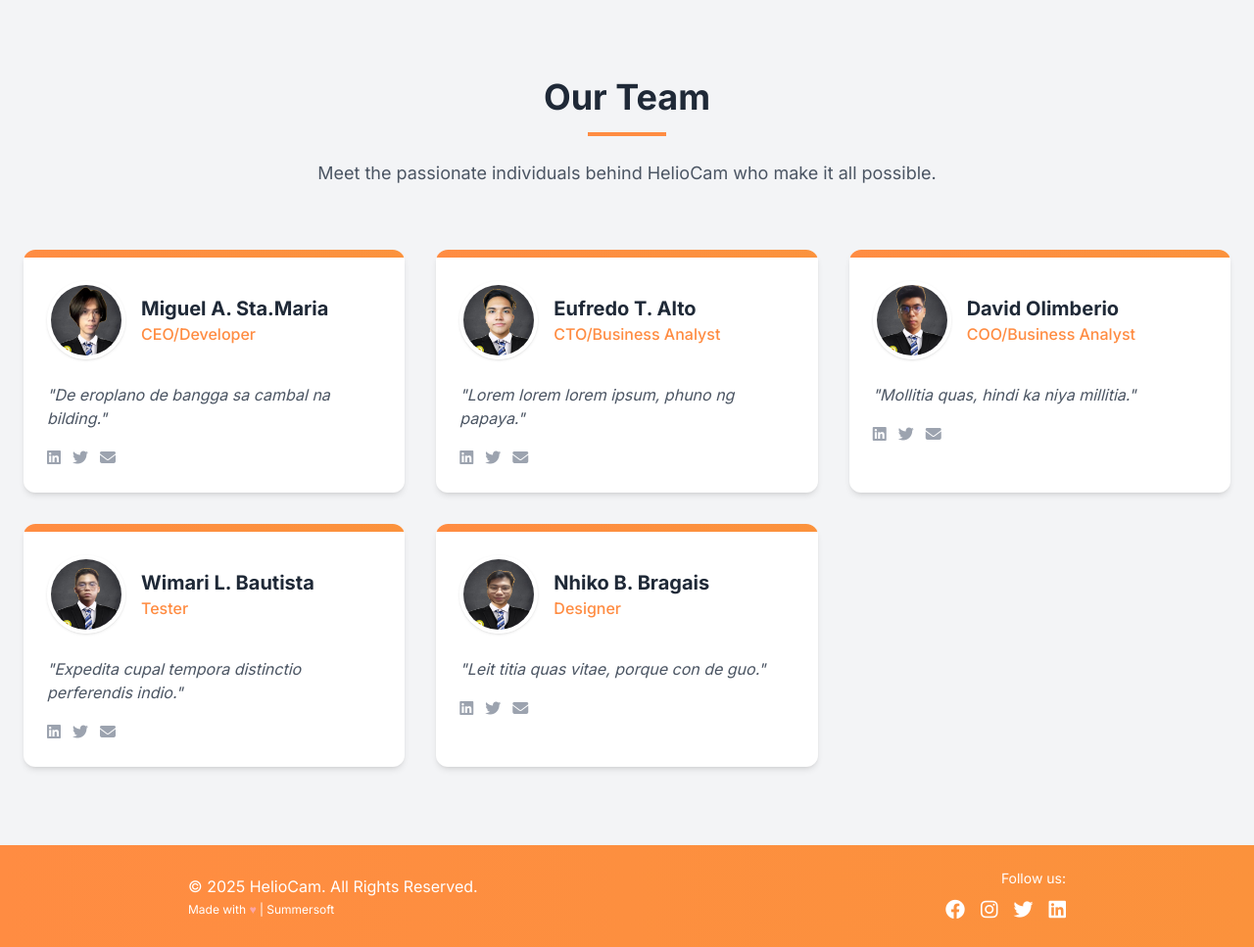
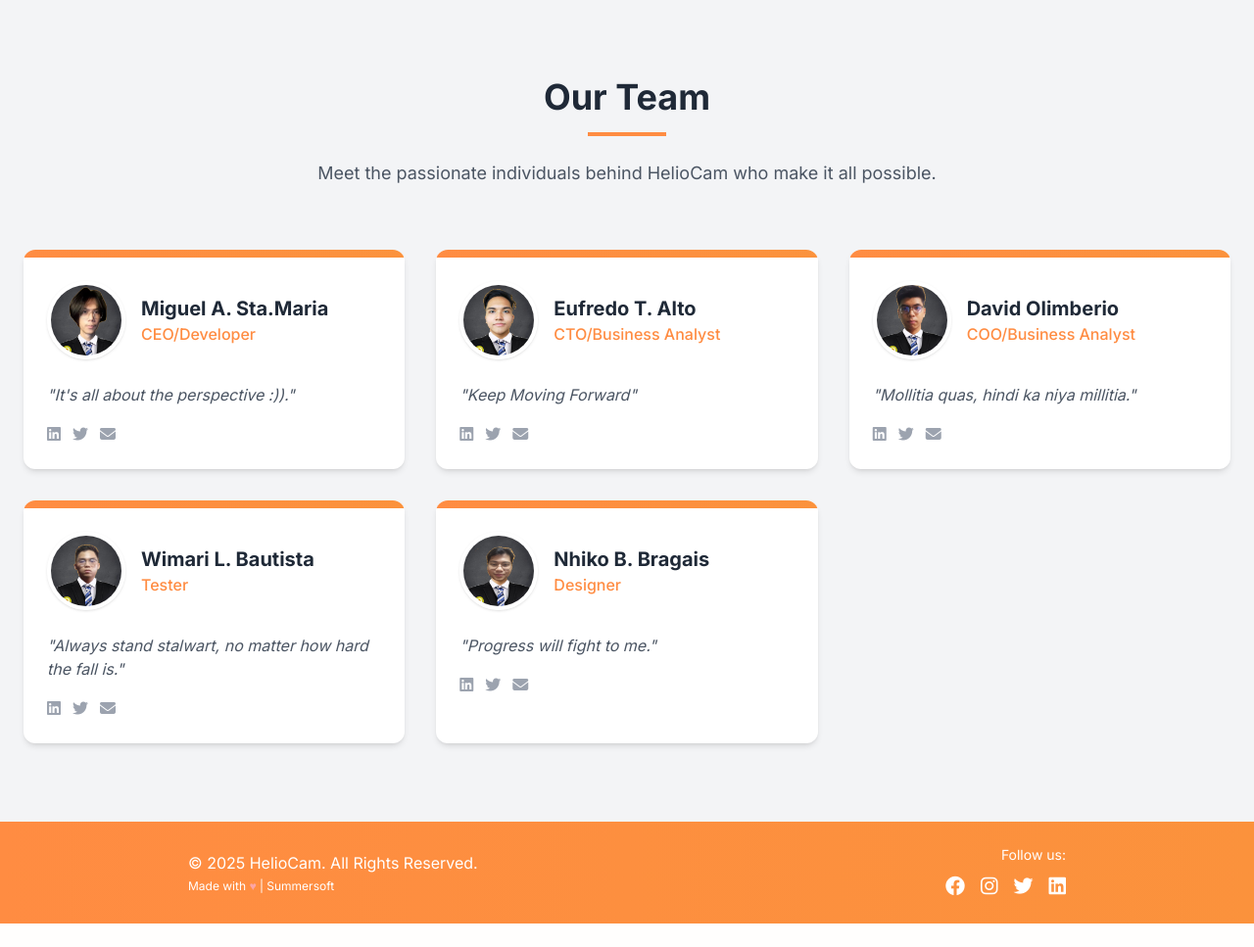
Before and after one commit to Yoof44/HELIOCAM-HEROKU, a CodeIgniter 4 app: the page made by app/Views/about_us.php in a window 1280 px wide. Shown: the part 2741-3708 px from the top of the page at 98% size. After the commit the page ends 3684 px from the top, so only its background shows below. Run offline with PHP 8.4 and a stand-in for CodeIgniter, Linux system fonts and the light colour scheme; the template is opened without the code that fills it, so the values that code supplies are empty; some libraries are stand-ins or nearby versions.

Commit message:
Update about_us.php

```diff
--- a/app/Views/about_us.php
+++ b/app/Views/about_us.php
@@ -303,7 +303,7 @@
                             </div>
                         </div>
                         <div class="mt-6">
-                            <p class="text-gray-600 italic">"De eroplano de bangga sa cambal na bilding."</p>
+                            <p class="text-gray-600 italic">"It's all about the perspective :))."</p>
                         </div>
                         <div class="mt-4 flex space-x-3">
                             <a href="#" class="text-gray-400 hover:text-blue-500 transition"><i class="fab fa-linkedin"></i></a>
@@ -325,7 +325,7 @@
                             </div>
                         </div>
                         <div class="mt-6">
-                            <p class="text-gray-600 italic">"Lorem lorem lorem ipsum, phuno ng papaya."</p>
+                            <p class="text-gray-600 italic">"Keep Moving Forward"</p>
                         </div>
                         <div class="mt-4 flex space-x-3">
                             <a href="#" class="text-gray-400 hover:text-blue-500 transition"><i class="fab fa-linkedin"></i></a>
@@ -369,7 +369,7 @@
                             </div>
                         </div>
                         <div class="mt-6">
-                            <p class="text-gray-600 italic">"Expedita cupal tempora distinctio perferendis indio."</p>
+                            <p class="text-gray-600 italic">"Always stand stalwart, no matter how hard the fall is."</p>
                         </div>
                         <div class="mt-4 flex space-x-3">
                             <a href="#" class="text-gray-400 hover:text-blue-500 transition"><i class="fab fa-linkedin"></i></a>
@@ -391,7 +391,7 @@
                             </div>
                         </div>
                         <div class="mt-6">
-                            <p class="text-gray-600 italic">"Leit titia quas vitae, porque con de guo."</p>
+                            <p class="text-gray-600 italic">"Progress will fight to me."</p>
                         </div>
                         <div class="mt-4 flex space-x-3">
                             <a href="#" class="text-gray-400 hover:text-blue-500 transition"><i class="fab fa-linkedin"></i></a>
```
